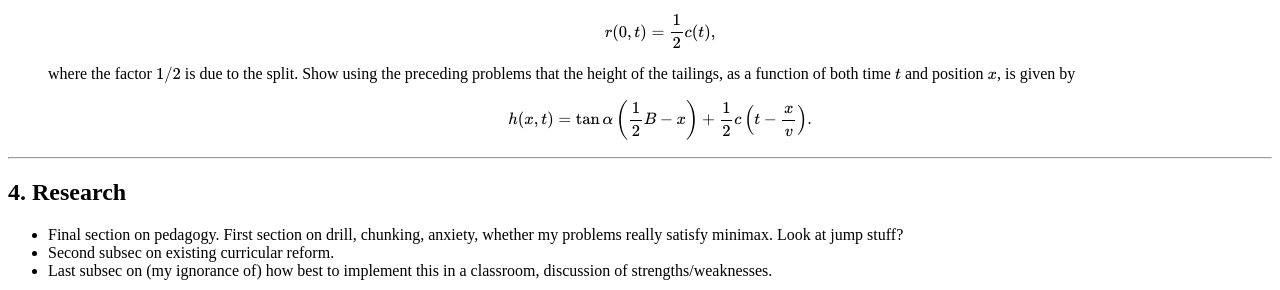
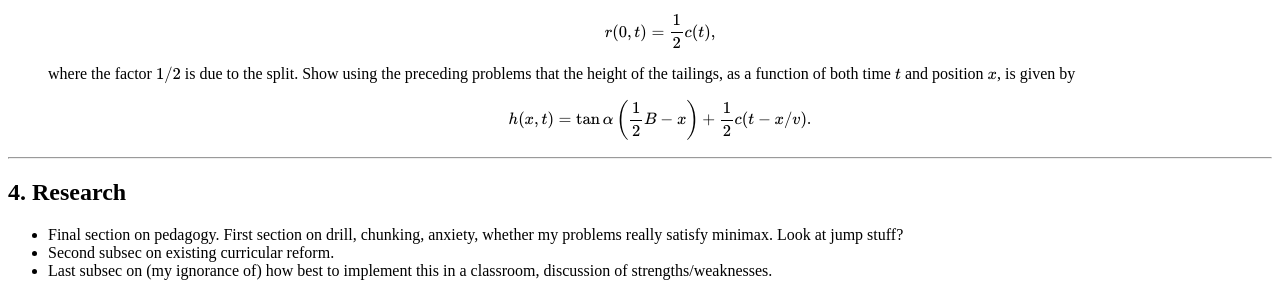
Before and after one commit to hapax/hapax.github.io, a Jekyll site: the page built from assets/teaching.md, in a window 1280 px wide and 900 px high, scrolled down 23075 px. Shown: the part 160-450 px from the top of the window. Built offline with Jekyll 4.4.1, drawn with Linux system fonts in a browser that asks for light colours; our own code applies the rules of GitHub Pages for plain Markdown files; formulas are drawn with MathJax 3; a script that is not in the unit is left out.

Commit message:
Update teaching.md

```diff
--- a/assets/teaching.md
+++ b/assets/teaching.md
@@ -1267,7 +1267,7 @@ This limits the size of the standing pile.
 
    $$
    h(x, t) = \tan\alpha\left(\frac{1}{2}B - x\right) +
-   \frac{1}{2}c\left(t - \frac{x}{v}\right).
+   \frac{1}{2}c(t-x/v).
 	$$
 
 ---
```
